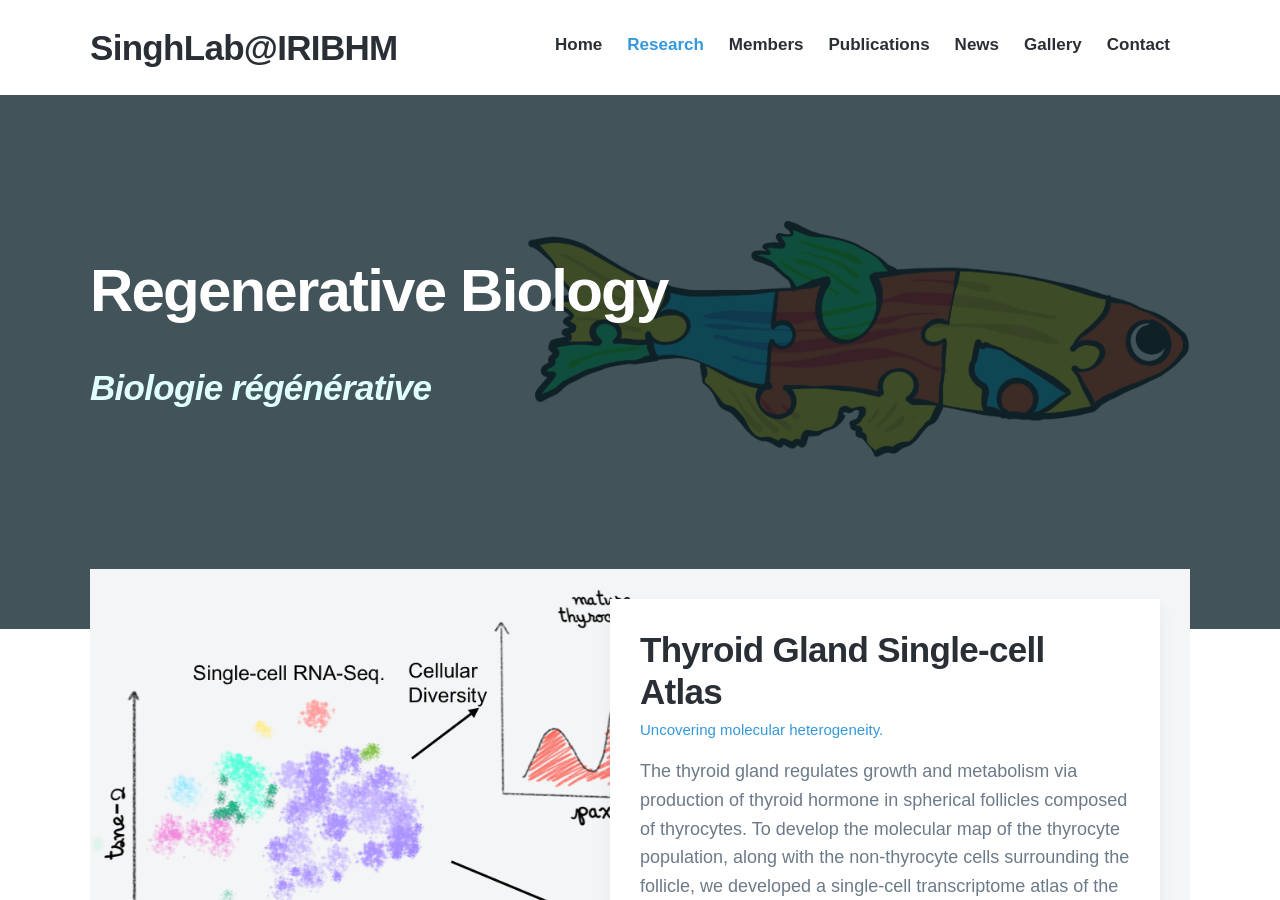
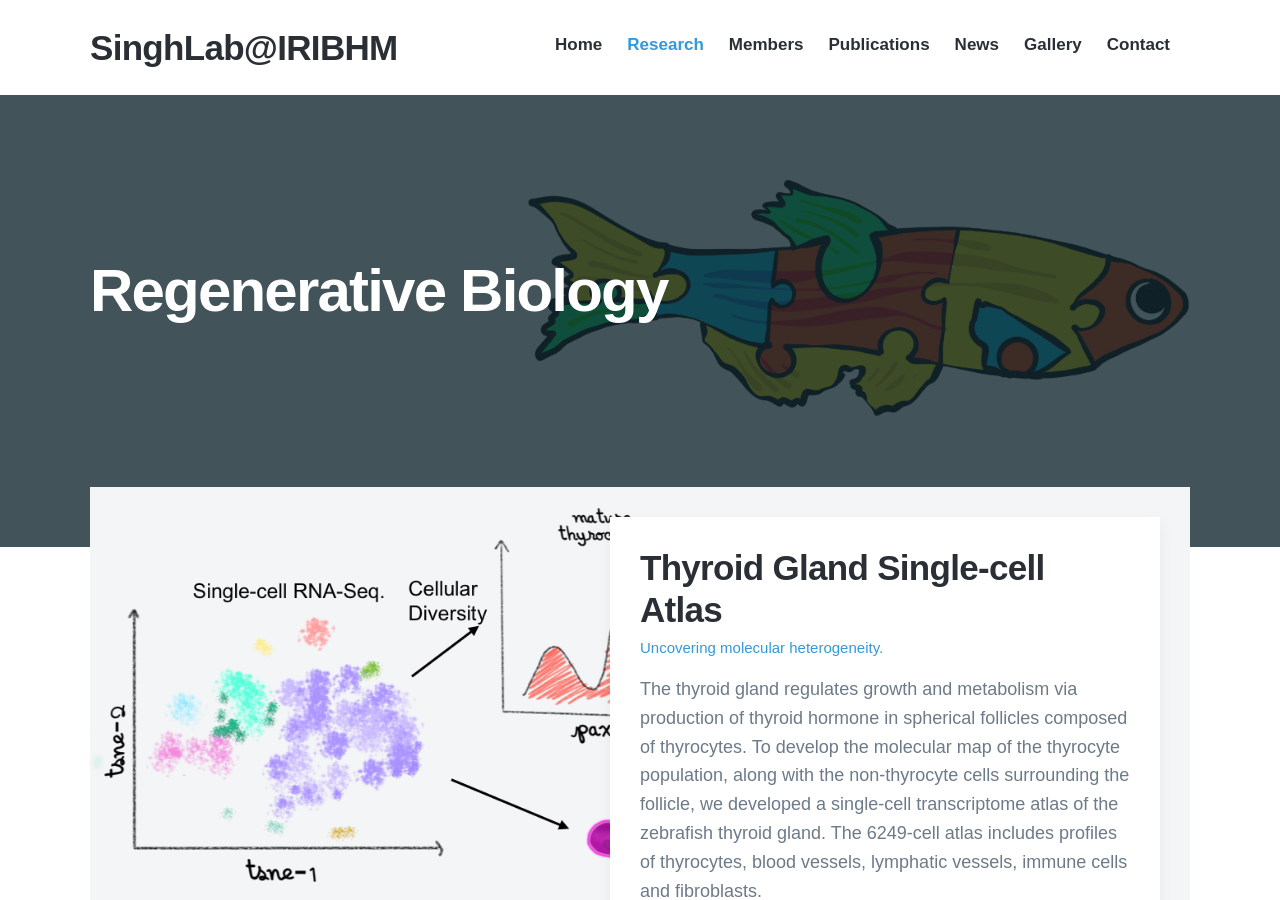
Before and after one commit to sumeetpalsingh/sumeetpalsingh.github.io, a Jekyll site: the page built from blog/index.html, in a window 1280 px wide and 900 px high. Built offline with Jekyll 4.4.1, drawn with Linux system fonts in a browser that asks for light colours; nearby versions of some CDN libraries; some web fonts are replaced; the list of posts is cut into pages by our own code.

Commit message:
Update index.html

```diff
--- a/blog/index.html
+++ b/blog/index.html
@@ -14,7 +14,7 @@ featured_image: /images/covers/brokenFish.jpg
 	<div class="wrap">
 
 		<h1>Regenerative Biology</h1>
-        <h2 style="color:lightcyan;"><i>Biologie régénérative</i></h2>
+        <!-- <h2 style="color:lightcyan;"><i>Biologie régénérative</i></h2>-->
 
 	</div>
 
```
